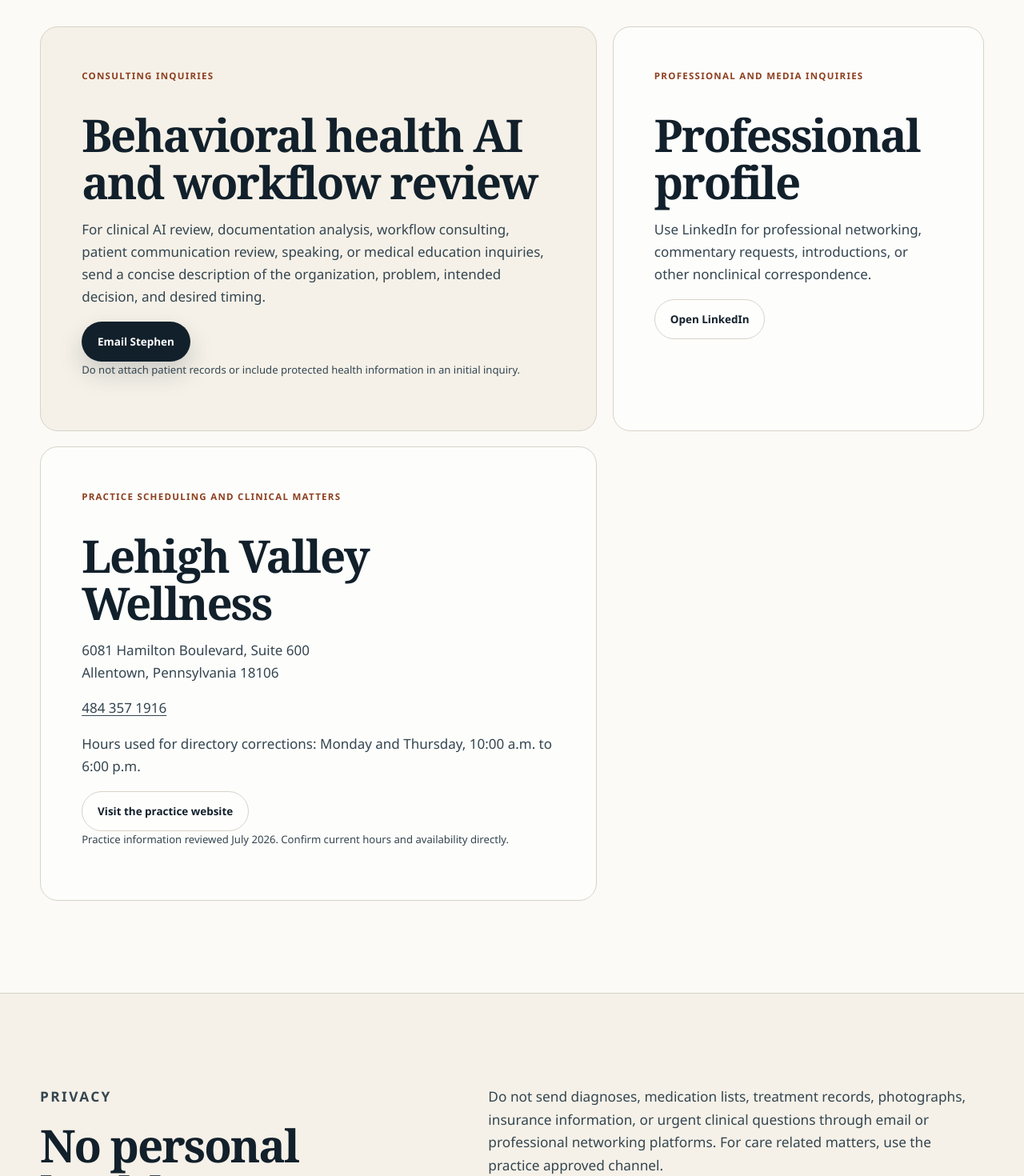
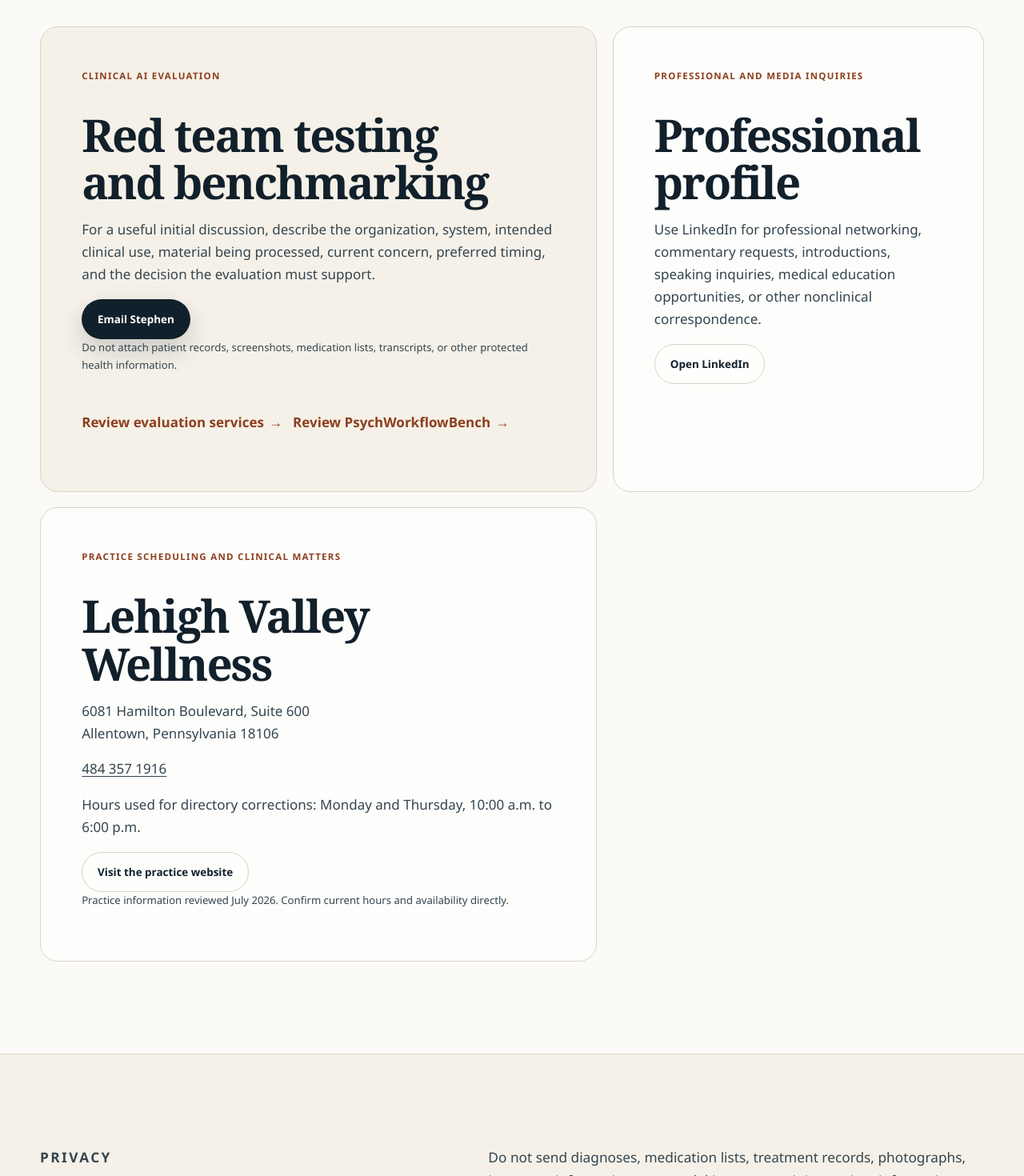
Before and after one commit to mccarthys11145-del/personal-website-2, a Next.js app: page /contact in a window 1280 px wide. Shown: the part 920-2390 px from the top of the page at 80% size. Built offline with nearby package versions, Linux system fonts and the light colour scheme.

Commit message:
Update contact route for clinical AI evaluation

```diff
--- a/app/contact/page.tsx
+++ b/app/contact/page.tsx
@@ -1,10 +1,11 @@
+import Link from "next/link"
 import Breadcrumbs from "@/components/breadcrumbs"
 import { createPageMetadata } from "@/lib/site-metadata"
 
 export const metadata = createPageMetadata({
   title: "Contact",
   description:
-    "Consulting, professional, media, and practice contact routes for Stephen McCarthy, with privacy guidance for clinical information.",
+    "Clinical AI evaluation, consulting, professional, media, and practice contact routes for Stephen McCarthy, with privacy guidance for clinical information.",
   path: "/contact",
 })
 
@@ -15,7 +16,7 @@
         <div className="shell">
           <Breadcrumbs items={[{ label: "Home", href: "/" }, { label: "Contact" }]} />
           <p className="eyebrow">Contact</p>
-          <h1>Choose the right channel and keep medical information off this site.</h1>
+          <h1>Describe the system and the decision. Keep patient information out of the first message.</h1>
           <p className="page-deck">
             This personal website has no message form, database, or patient intake workflow. It does not collect protected health information.
           </p>
@@ -25,29 +26,33 @@
       <section className="section-pad">
         <div className="shell contact-grid">
           <article className="contact-card primary-contact">
-            <span className="card-kicker">Consulting inquiries</span>
-            <h2>Behavioral health AI and workflow review</h2>
+            <span className="card-kicker">Clinical AI evaluation</span>
+            <h2>Red team testing and benchmarking</h2>
             <p>
-              For clinical AI review, documentation analysis, workflow consulting, patient communication review,
-              speaking, or medical education inquiries, send a concise description of the organization, problem,
-              intended decision, and desired timing.
+              For a useful initial discussion, describe the organization, system, intended clinical use,
+              material being processed, current concern, preferred timing, and the decision the evaluation must support.
             </p>
             <a
               className="button primary"
-              href="mailto:mccarthys11145@gmail.com?subject=Behavioral%20health%20consulting%20inquiry"
+              href="mailto:mccarthys11145@gmail.com?subject=Clinical%20AI%20red%20team%20inquiry"
             >
               Email Stephen
             </a>
             <p className="small-note">
-              Do not attach patient records or include protected health information in an initial inquiry.
+              Do not attach patient records, screenshots, medication lists, transcripts, or other protected health information.
             </p>
+            <div className="button-row">
+              <Link className="text-link" href="/consulting">Review evaluation services <span aria-hidden="true">→</span></Link>
+              <Link className="text-link" href="/psychworkflowbench">Review PsychWorkflowBench <span aria-hidden="true">→</span></Link>
+            </div>
           </article>
 
           <article className="contact-card">
             <span className="card-kicker">Professional and media inquiries</span>
             <h2>Professional profile</h2>
             <p>
-              Use LinkedIn for professional networking, commentary requests, introductions, or other nonclinical correspondence.
+              Use LinkedIn for professional networking, commentary requests, introductions, speaking inquiries,
+              medical education opportunities, or other nonclinical correspondence.
             </p>
             <a className="button secondary" href="https://www.linkedin.com/in/stephenmccarthypa" target="_blank" rel="noopener noreferrer">
               Open LinkedIn
@@ -79,7 +84,8 @@
           </div>
           <div>
             <p>
-              Do not send diagnoses, medication lists, treatment records, photographs, insurance information, or urgent clinical questions through email or professional networking platforms.
+              Do not send diagnoses, medication lists, treatment records, photographs, insurance information,
+              raw model inputs containing patient information, or urgent clinical questions through email or professional networking platforms.
               For care related matters, use the practice approved channel.
             </p>
             <p>
```
